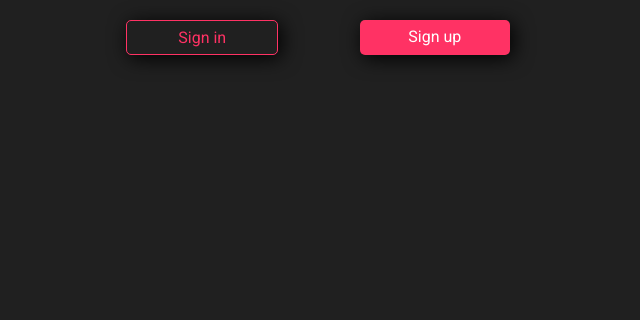
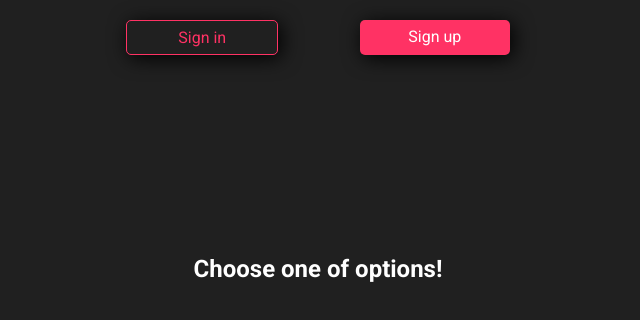
Before and after one commit to mast3rp1ece/react20, a React (Create React App) app: page / in a window 1280 px wide. Before the commit this address had no page. Shown: the top 320 px of the page, without its empty margins (322-962 px from the left). Built offline with nearby package versions, Linux system fonts and the light colour scheme.

Commit message:
try fix 404 error

```diff
--- a/src/App.js
+++ b/src/App.js
@@ -3,6 +3,7 @@ import { SignIn } from './components/SignIn';
 import { SignUp } from './components/SignUp';
 import { BrowserRouter as Router, Route, Routes } from 'react-router-dom';
 import { Header } from './components/Header';
+import { Home } from './components/HomePage';
 import './App.css';
 
 function App() {
@@ -11,6 +12,7 @@ function App() {
       <div className="App">
         <Header />
         <Routes>
+          <Route path='*' element={<Home />} />
           <Route path='/signin' element={<SignIn />} />
           <Route path='/signup' element={<SignUp />} />
         </Routes>
--- /dev/null
+++ b/src/components/HomePage.js
@@ -0,0 +1,8 @@
+import React from "react";
+import { TitleHome } from "./styled/HomeStyled";
+
+export const Home = () => {
+	return (
+		<TitleHome>Choose one of options!</TitleHome>
+	)
+}
--- /dev/null
+++ b/src/components/styled/HomeStyled.js
@@ -0,0 +1,6 @@
+import styled from 'styled-components';
+
+export const TitleHome = styled.h2 `
+color: #fff;
+text-align: center;
+`
```
